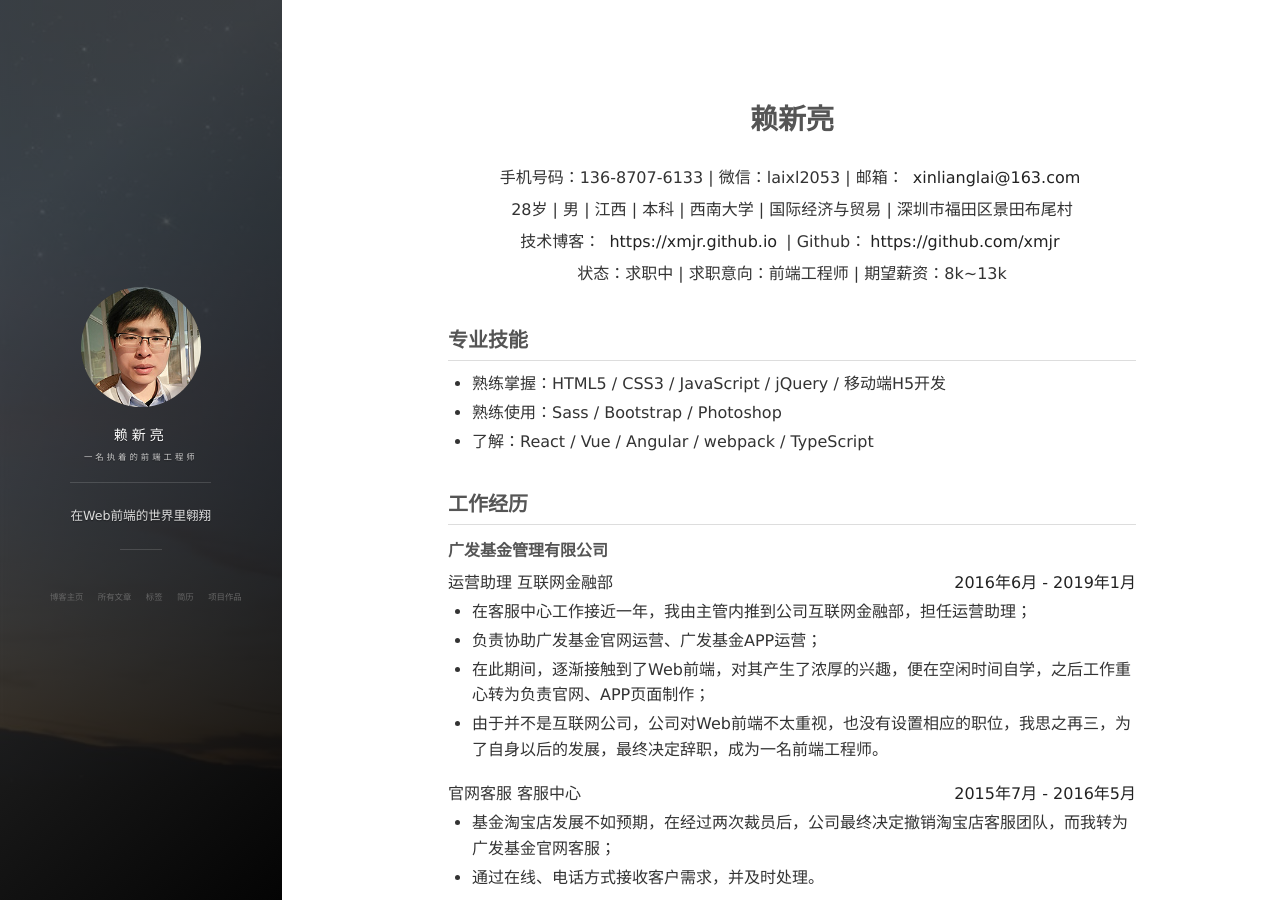
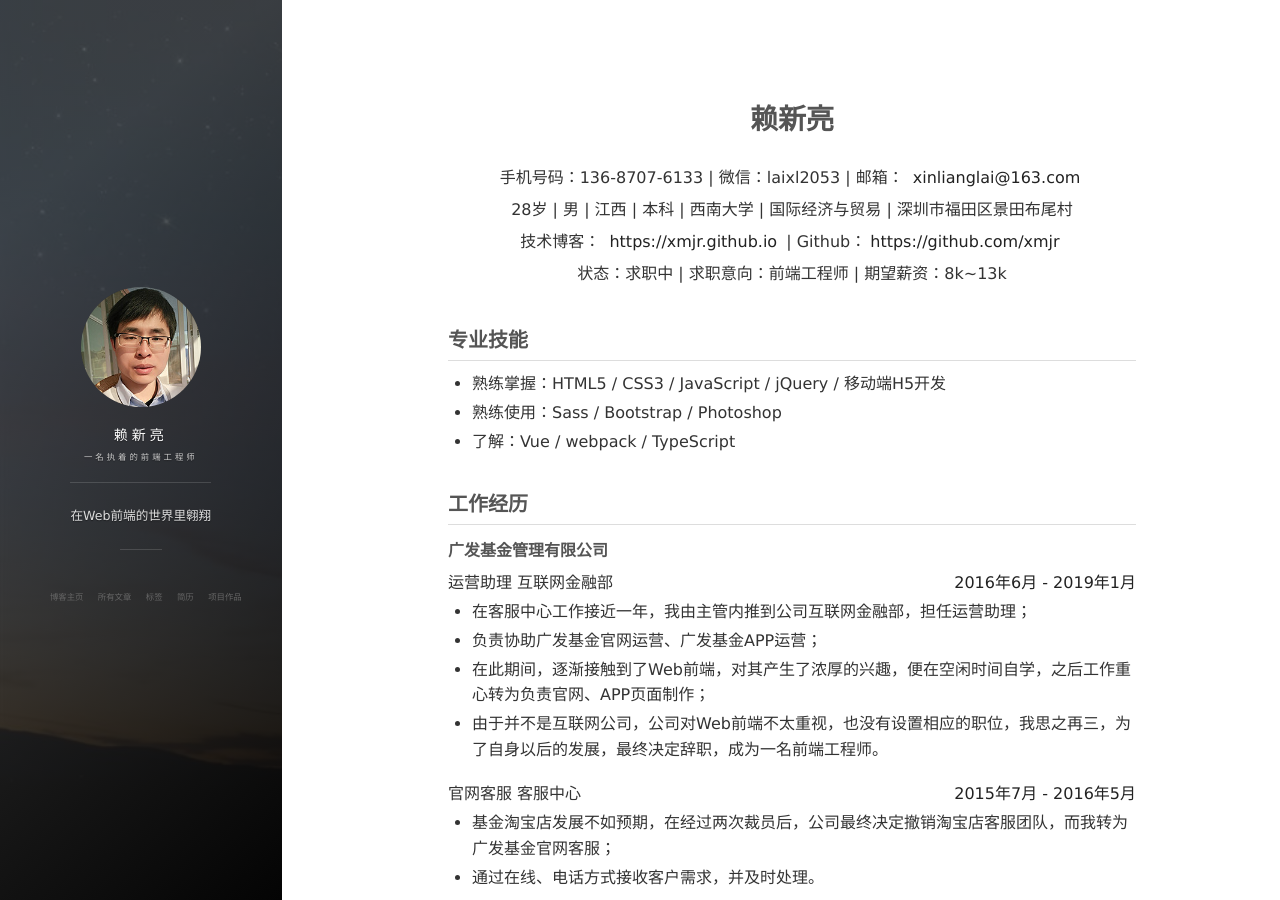
Before and after one commit to xmjr/xmjr.github.io, a Jekyll site: the page built from resume.html, in a window 1280 px wide and 900 px high. Built offline with Jekyll 4.4.1, drawn with Linux system fonts in a browser that asks for light colours; nearby versions of some CDN libraries; comment, search, counter and statistics services are not loaded.

Commit message:
Signed-off-by: xmjr <xinlianglai@163.com>

```diff
--- a/projects.html
+++ b/projects.html
@@ -85,7 +85,7 @@
 		<h3>技术掌握</h3>
 		<p class="one">熟练掌握：HTML5 / CSS3 / JavaScript / jQuery / 移动端H5开发</p>
 		<p class="two">熟练使用：Sass / Bootstrap / Photoshop</p>
-		<p class="three">了解：React / Vue / Angular / webpack / TypeScript</p>
+		<p class="three">了解：Vue / webpack / TypeScript</p>
 	</div>
 	<div class="section" id="fourth">
 		<h3>工作经历</h3>
--- a/resume.html
+++ b/resume.html
@@ -17,7 +17,7 @@ layout: page
         <ul>
             <li>熟练掌握：HTML5 / CSS3 / JavaScript / jQuery / 移动端H5开发</li>
             <li>熟练使用：Sass / Bootstrap / Photoshop</li>
-            <li>了解：React / Vue / Angular / webpack / TypeScript</li>
+            <li>了解：Vue / webpack / TypeScript</li>
         </ul>
     </section>
 
```
